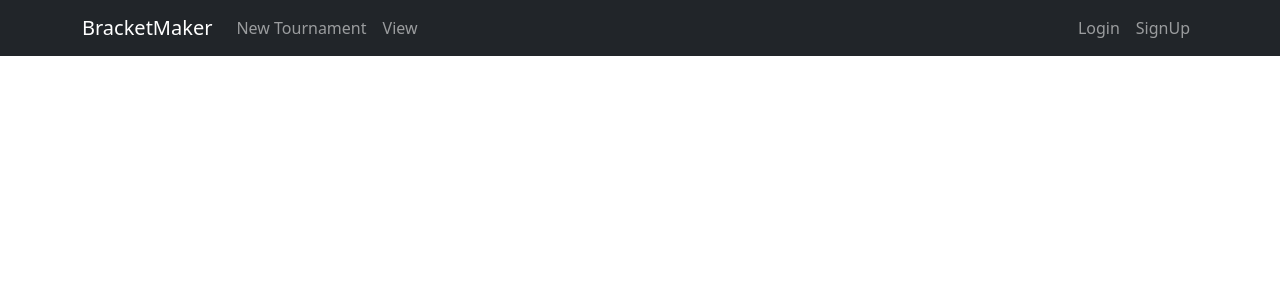
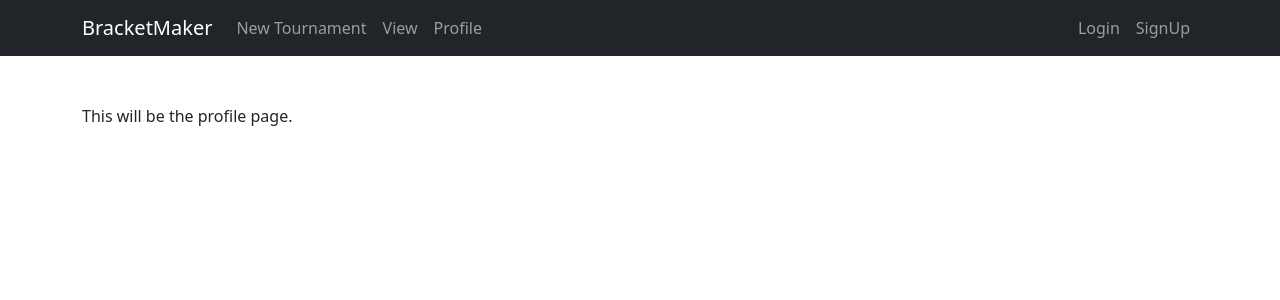
Before and after one commit to ChicoState/bracketmaker, a React (Create React App) app: page /profile in a window 1280 px wide. Shown: the top 300 px of the page. Built offline with nearby package versions, Linux system fonts and the light colour scheme.

Commit message:
DocumentID is email

```diff
--- a/src/App.js
+++ b/src/App.js
@@ -12,7 +12,7 @@ import View from "./view";
 import Home from "./home"
 import Login from "./login"
 import SignUp from "./signup"
-
+import Profile from "./Profile"
 
 import "./App.css";
 
@@ -25,8 +25,10 @@ function App() {
           <Route exact path="/create-tournament" element={ <NewTournament/> } />
           <Route exact path="/create-tournament/players" element={ <Player/> } />
           <Route exact path="/view" element={ <View/>} />
+          <Route exact path="/profile" element={ <Profile/>} />
           <Route exact path="/login" element={ <Login/> } />
           <Route exact path="/signup" element={<SignUp/>} />
+          {/* render = {()} */}
         </Routes>
       </div>
   );
--- a/src/Profile.jsx
+++ b/src/Profile.jsx
@@ -0,0 +1,13 @@
+import React from 'react'
+import { GoogleAuthProvider } from 'firebase/auth';
+
+const Profile = () => {
+
+  return (
+    <div className="container mt-5">
+      This will be the profile page.
+    </div>
+  );
+}
+
+export default Profile;
--- a/src/components/Navbar.js
+++ b/src/components/Navbar.js
@@ -19,6 +19,9 @@ function MyNav() {
               <Nav.Item>
                 <Nav.Link href="/view">View</Nav.Link>
               </Nav.Item>
+              <Nav.Item>
+                <Nav.Link href="/profile">Profile</Nav.Link>
+              </Nav.Item>
             </Nav>
             <Nav className="me-auto">
             </Nav>
--- /dev/null
+++ b/src/components/Protected.jsx
@@ -0,0 +1,3 @@
+import React from "react";
+import { Navigate } from "react-router-dom";
+import { userAuthentication } from "../context/AuthContent";
--- a/src/firebase.js
+++ b/src/firebase.js
@@ -10,6 +10,7 @@ import {
   doc,
   query,
   where,
+  setDoc,
 } from "firebase/firestore";
 import {
   GoogleAuthProvider,
@@ -69,7 +70,7 @@ export const FirebaseProvider = (props) => {
     return getDocs(collection(firestore, "Event"));
   };
   const addUser = async (name, uName, Email, Password) => {
-    return await addDoc(collection(firestore, "User"), {
+    return await setDoc(doc(firestore, "User", Email), {
       name,
       uName,
       Email,
--- a/src/login.jsx
+++ b/src/login.jsx
@@ -99,7 +99,6 @@ const Login = () => {
         signInWithEmailAndPassword(fireauth, email, pass)
             .then(fireauth=>console.log(fireauth))
                 .catch(error=>console.error(error))
-
     }
 
     return (
--- a/src/newTournament.js
+++ b/src/newTournament.js
@@ -8,6 +8,7 @@ import Navbar from 'react-bootstrap/Navbar';
 import { useNavigate } from "react-router-dom";
 import { firestore } from "./firebase";
 import { useFirebase } from "../src/firebase";
+
 
 const NewTournament = props => {
   const firebase = useFirebase();
```
Also changed, not shown: src/context/AuthContent.jsx (added), 7 other files (tests, documents, lock files or other folders).
